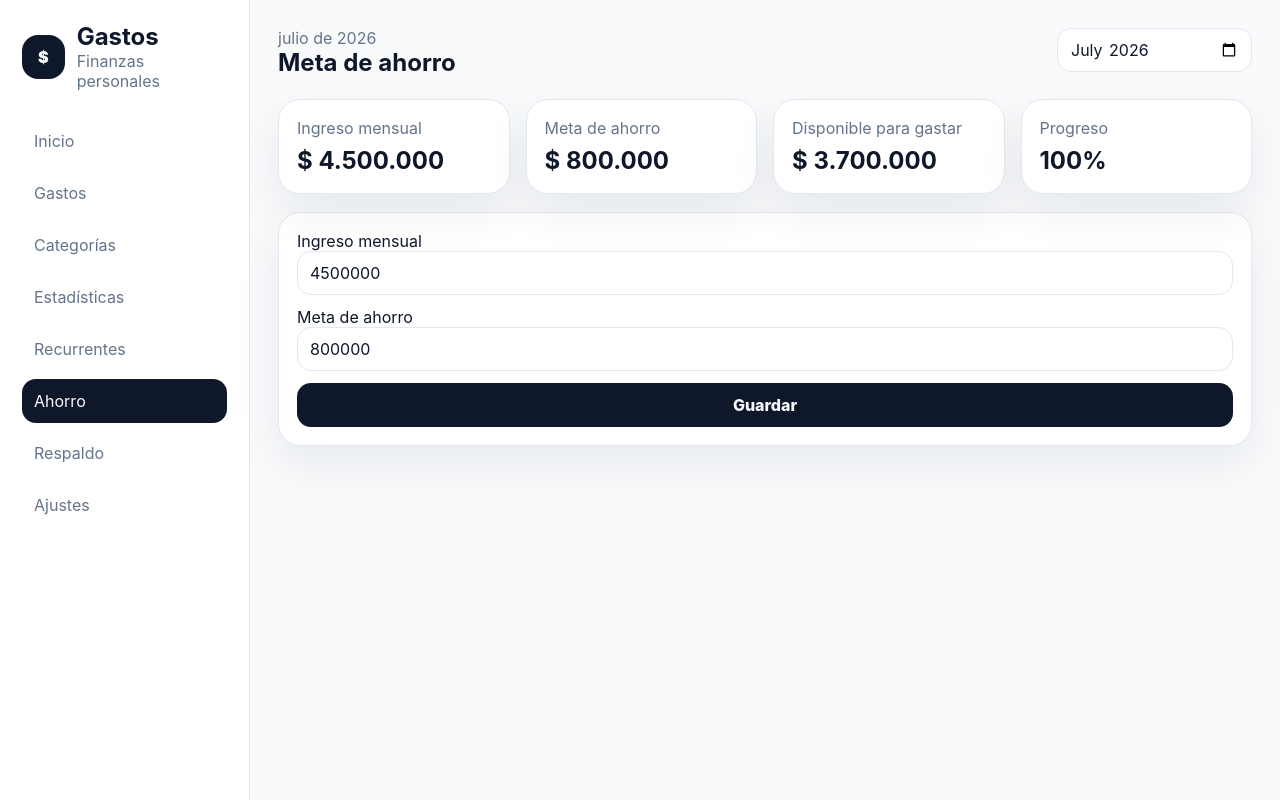
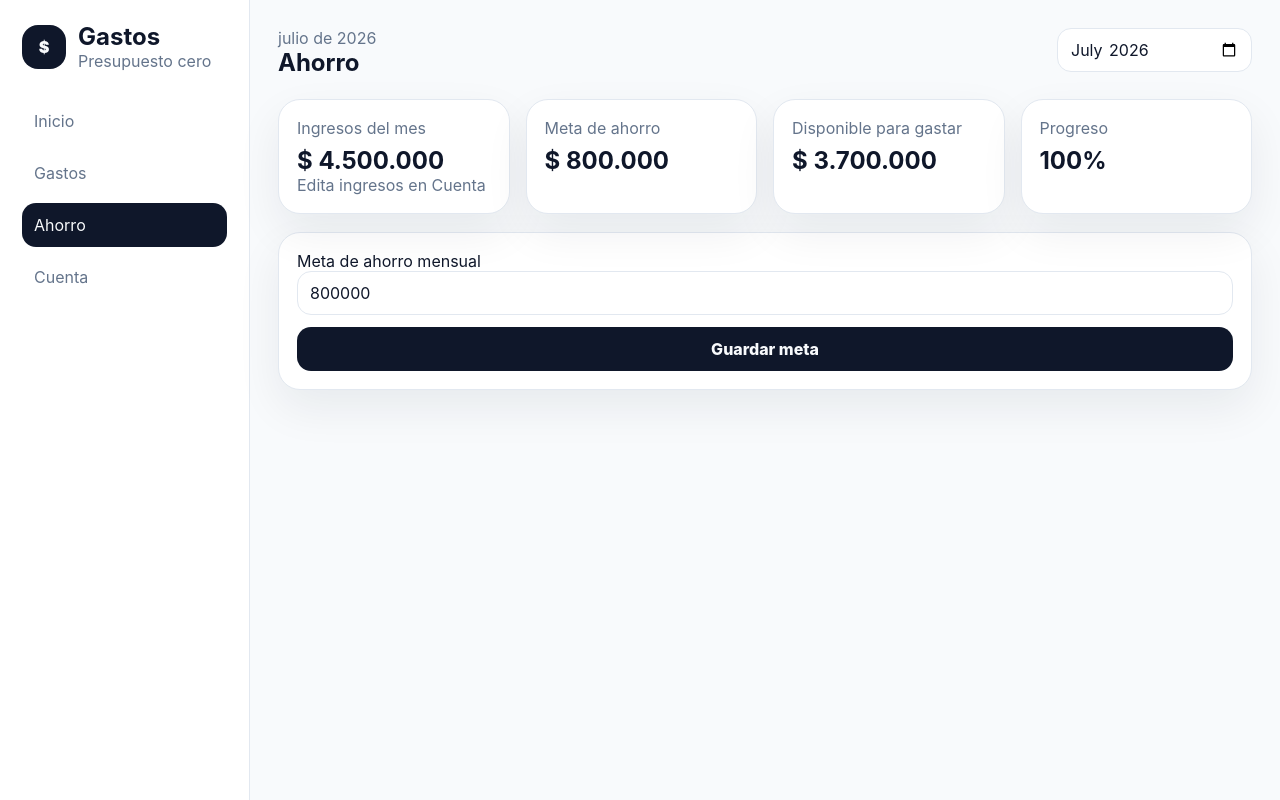
Before and after one commit to nicorl96-stack/Expense-tracker, a website: page index.html in a window 1280 px wide. Both pictures are taken after a click on the button "Ahorro". Drawn offline with Linux system fonts and the light colour scheme.

Commit message:
Update index.html
Cambio #2 a 4 pestañas

```diff
--- a/index.html
+++ b/index.html
@@ -10,47 +10,67 @@
 </head>
 <body>
   <div id="app"></div>
-  <script>
+    <script>
     var money = new Intl.NumberFormat('es-CO',{style:'currency',currency:'COP',maximumFractionDigits:0});
     var monthFmt = new Intl.DateTimeFormat('es-CO',{month:'long',year:'numeric'});
     var dateFmt = new Intl.DateTimeFormat('es-CO',{dateStyle:'medium'});
-    var initial = {view:'inicio',theme:'light',month:new Date().toISOString().slice(0,7),income:4500000,goal:800000,statsCategory:null,cats:[['Mercado','M',900000],['Transporte','T',320000],['Restaurantes','R',420000],['Entretenimiento','E',260000],['Compras','C',380000],['Hogar','H',500000],['Salud','S',250000],['Educación','Ed',280000],['Servicios','Sv',650000],['Otros','O',220000]].map(function(c,i){return{id:'c'+i,name:c[0],icon:c[1],budget:c[2]}}),expenses:[],recurring:[]};
+    var initial = {view:'inicio',accountSection:'ingresos',theme:'light',month:new Date().toISOString().slice(0,7),goal:800000,statsCategory:null,incomes:[{id:'salario',name:'Salario',amount:4500000}],cats:[['Mercado','M',900000],['Transporte','T',320000],['Restaurantes','R',420000],['Entretenimiento','E',260000],['Compras','C',380000],['Hogar','H',500000],['Salud','S',250000],['Educación','Ed',280000],['Servicios','Sv',650000],['Otros','O',220000]].map(function(c,i){return{id:'c'+i,name:c[0],icon:c[1],budget:c[2]}}),expenses:[],recurring:[]};
     var state = JSON.parse(localStorage.getItem('gastos-colombia-demo')||'null') || initial;
+    migrateState();
+    function migrateState(){
+      if(!Array.isArray(state.incomes)) state.incomes=[{id:'salario',name:'Salario',amount:Number(state.income||4500000)}];
+      if(!state.accountSection) state.accountSection='ingresos';
+      if(typeof state.statsCategory==='undefined') state.statsCategory=null;
+      var oldSections={'categorías':'categorias','categorÃ­as':'categorias','estadísticas':'estadisticas','estadÃ­sticas':'estadisticas',recurrentes:'recurrentes',respaldo:'respaldo',ajustes:'ajustes'};
+      if(oldSections[state.view]){state.accountSection=oldSections[state.view];state.view='cuenta'}
+      if(['inicio','gastos','ahorro','cuenta'].indexOf(state.view)===-1) state.view='inicio';
+      state.cats.forEach(function(c){c.name=cleanText(c.name)});
+      save();
+    }
+    function cleanText(text){return String(text).replaceAll('EducaciÃ³n','Educación').replaceAll('CategorÃ­a','Categoría').replaceAll('categorÃ­a','categoría').replaceAll('DescripciÃ³n','Descripción').replaceAll('informaciÃ³n','información')}
     function save(){localStorage.setItem('gastos-colombia-demo',JSON.stringify(state))}
     function monthExpenses(){return state.expenses.filter(function(e){return e.date.slice(0,7)===state.month})}
     function spentFor(id){return monthExpenses().filter(function(e){return e.cat===id}).reduce(function(a,e){return a+e.amount},0)}
     function totalSpent(){return monthExpenses().reduce(function(a,e){return a+e.amount},0)}
-    function totalBudget(){return state.cats.reduce(function(a,c){return a+c.budget},0)}
+    function totalIncome(){return state.incomes.reduce(function(a,i){return a+Number(i.amount||0)},0)}
+    function assignedBudget(){return state.cats.reduce(function(a,c){return a+Number(c.budget||0)},0)}
     function pct(a,b){return b?Math.round(a/b*100):0}
     function tone(v){return v>=100?'red':v>=80?'yellow':'green'}
-    if(typeof state.statsCategory==='undefined') state.statsCategory=null;
-    var nav=['inicio','gastos','categorías','estadísticas','recurrentes','ahorro','respaldo','ajustes'];
-    var titles={inicio:'Resumen mensual',gastos:'Gastos',categorías:'Categorías',estadísticas:'Estadísticas',recurrentes:'Gastos recurrentes',ahorro:'Meta de ahorro',respaldo:'Respaldo',ajustes:'Configuración'};
+    var nav=['inicio','gastos','ahorro','cuenta'];
+    var titles={inicio:'Resumen mensual',gastos:'Gastos',ahorro:'Ahorro',cuenta:'Cuenta'};
+    var accountLabels={ingresos:'Ingresos',categorias:'Categorías',estadisticas:'Estadísticas',recurrentes:'Recurrentes',respaldo:'Respaldo',ajustes:'Ajustes'};
     function cap(s){return s.charAt(0).toUpperCase()+s.slice(1)}
-    window.go=function(v){state.view=v;save();render()}; window.theme=function(){state.theme=state.theme==='dark'?'light':'dark';save();render()};
-    function shell(html){document.documentElement.dataset.theme=state.theme;document.getElementById('app').innerHTML='<div class="app"><aside class="side"><div class="brand"><div class="mark">$</div><div><h1>Gastos</h1><p class="muted">Finanzas personales</p></div></div><nav class="nav">'+nav.map(function(n){return '<button onclick="go(\''+n+'\')" class="'+(state.view===n?'active':'')+'">'+cap(n)+'</button>'}).join('')+'</nav></aside><main><div class="top"><div><p class="muted">'+monthFmt.format(new Date(state.month+'-01T00:00:00'))+'</p><h2>'+titles[state.view]+'</h2></div><div class="actions"><input type="month" value="'+state.month+'" onchange="state.month=this.value;save();render()"></div></div>'+html+'</main><nav class="tabs">'+nav.map(function(n){return '<button onclick="go(\''+n+'\')" class="'+(state.view===n?'active':'')+'">'+cap(n)+'</button>'}).join('')+'</nav></div>'}
+    window.go=function(v){state.view=v;save();render()};
+    window.goAccount=function(v){state.view='cuenta';state.accountSection=v;save();render()};
+    window.theme=function(){state.theme=state.theme==='dark'?'light':'dark';save();render()};
+    function shell(html){document.documentElement.dataset.theme=state.theme;document.getElementById('app').innerHTML='<div class="app"><aside class="side"><div class="brand"><div class="mark">$</div><div><h1>Gastos</h1><p class="muted">Presupuesto cero</p></div></div><nav class="nav">'+nav.map(function(n){return '<button onclick="go(\''+n+'\')" class="'+(state.view===n?'active':'')+'">'+cap(n)+'</button>'}).join('')+'</nav></aside><main><div class="top"><div><p class="muted">'+monthFmt.format(new Date(state.month+'-01T00:00:00'))+'</p><h2>'+titles[state.view]+'</h2></div><div class="actions"><input type="month" value="'+state.month+'" onchange="state.month=this.value;save();render()"></div></div>'+html+'</main><nav class="tabs">'+nav.map(function(n){return '<button onclick="go(\''+n+'\')" class="'+(state.view===n?'active':'')+'">'+cap(n)+'</button>'}).join('')+'</nav></div>'}
     function card(l,v,d){return '<article class="card"><p class="muted">'+l+'</p><strong>'+v+'</strong>'+(d?'<p class="muted">'+d+'</p>':'')+'</article>'}
     function catCard(c){var s=spentFor(c.id),p=pct(s,c.budget);return '<article class="row"><div class="rowMain"><div class="icon">'+c.icon+'</div><div><h3>'+c.name+'</h3><p class="muted">'+money.format(s)+' de '+money.format(c.budget)+'</p><div class="bar" style="--w:'+Math.min(p,100)+'%"><span></span></div></div></div><span class="pill '+tone(p)+'">'+p+'%</span></article>'}
-    function inicio(){var s=totalSpent(),b=totalBudget(),p=pct(s,b),ex=monthExpenses(),big=ex.slice().sort(function(a,b){return b.amount-a.amount})[0],top=state.cats.slice().sort(function(a,b){return spentFor(b.id)-spentFor(a.id)})[0];shell('<section class="hero"><p>Total gastado</p><div class="amount">'+money.format(s)+'</div><p>Presupuesto: '+money.format(b)+' · Disponible: '+money.format(b-s)+'</p><div class="bar" style="--w:'+Math.min(p,100)+'%"><span></span></div><p>Has usado el '+p+'% del presupuesto mensual.</p></section><section class="grid stats">'+card('Número de gastos',ex.length)+card('Promedio diario',money.format(s/Math.max(1,new Date().getDate())))+card('Mayor gasto',big?money.format(big.amount):money.format(0),big?big.desc:'')+card('Categoría principal',top?top.name:'Sin datos',top?money.format(spentFor(top.id)):'')+'</section><section class="grid">'+state.cats.map(catCard).join('')+'</section>')}
+    function inicio(){var spent=totalSpent(),income=totalIncome(),assigned=assignedBudget(),free=income-state.goal-assigned,available=income-state.goal-spent,used=pct(spent,income),ex=monthExpenses(),big=ex.slice().sort(function(a,b){return b.amount-a.amount})[0],top=state.cats.slice().sort(function(a,b){return spentFor(b.id)-spentFor(a.id)})[0];shell('<section class="hero"><p>Total gastado</p><div class="amount">'+money.format(spent)+'</div><p>Presupuesto mensual: '+money.format(income)+' · Disponible después de ahorro: '+money.format(available)+'</p><div class="bar" style="--w:'+Math.min(used,100)+'%"><span></span></div><p>Has usado el '+used+'% de tus ingresos del mes.</p></section><section class="grid stats">'+card('Ingresos del mes',money.format(income),'Se editan en Cuenta > Ingresos')+card('Número de gastos',ex.length)+card('Por asignar',money.format(free),'Ingresos - ahorro - categorías')+card('Mayor gasto',big?money.format(big.amount):money.format(0),big?big.desc:'')+'</section><section class="grid stats">'+card('Meta de ahorro',money.format(state.goal))+card('Presupuestado en categorías',money.format(assigned))+card('Categoría principal',top?top.name:'Sin datos',top?money.format(spentFor(top.id)):'')+card('Disponible real',money.format(available))+'</section><section class="grid">'+state.cats.map(catCard).join('')+'</section>')}
     function gastos(){shell('<section class="grid split"><form class="card" onsubmit="addExpense(event)"><label>Valor<input name="amount" type="number" min="1" step="1" required></label><label>Categoría<select name="cat">'+state.cats.map(function(c){return '<option value="'+c.id+'">'+c.name+'</option>'}).join('')+'</select></label><label>Descripción<input name="desc" required placeholder="Ej. Almuerzo"></label><label>Fecha<input name="date" type="date" value="'+new Date().toISOString().slice(0,10)+'" required></label><button class="btn">Guardar</button></form><section class="list">'+(monthExpenses().map(expenseRow).join('')||'<div class="empty">No hay gastos para mostrar.</div>')+'</section></section>')}
-    function expenseRow(e){var c=state.cats.find(function(c){return c.id===e.cat})||{};return '<article class="row"><div class="rowMain"><div class="icon">'+(c.icon||'$')+'</div><div><h3>'+e.desc+'</h3><p class="muted">'+(c.name||'Sin categoría')+' · '+dateFmt.format(new Date(e.date+'T00:00:00'))+'</p></div></div><div><strong>'+money.format(e.amount)+'</strong><button class="btn danger" onclick="delExpense(\''+e.id+'\')">Eliminar</button></div></article>'}
+    function expenseRow(e){var c=state.cats.find(function(c){return c.id===e.cat})||{};return '<article class="row"><div class="rowMain"><div class="icon">'+(c.icon||'COP')+'</div><div><h3>'+e.desc+'</h3><p class="muted">'+(c.name||'Sin categoría')+' · '+dateFmt.format(new Date(e.date+'T00:00:00'))+'</p></div></div><div><strong>'+money.format(e.amount)+'</strong><button class="btn danger" onclick="delExpense(\''+e.id+'\')">Eliminar</button></div></article>'}
     window.addExpense=function(e){e.preventDefault();var d=Object.fromEntries(new FormData(e.target));state.expenses.unshift({id:crypto.randomUUID(),amount:Number(d.amount),cat:d.cat,desc:d.desc,date:d.date});save();render()};
     window.delExpense=function(id){state.expenses=state.expenses.filter(function(e){return e.id!==id});save();render()};
-    function categorias(){shell('<form class="card" onsubmit="addCat(event)" style="margin-bottom:16px"><label>Nombre<input name="name" required></label><label>Ícono<input name="icon" placeholder="Ej. M, $, Casa" required></label><label>Presupuesto mensual<input name="budget" type="number" min="0" step="1" required></label><button class="btn">Guardar</button></form><section class="grid">'+state.cats.map(function(c){return catCard(c)+'<button class="btn danger" onclick="delCat(\''+c.id+'\')">Eliminar '+c.name+'</button>'}).join('')+'</section>')}
+    function ahorro(){var income=totalIncome(),spent=totalSpent(),saved=Math.max(0,income-spent),progress=pct(Math.min(saved,state.goal),state.goal),available=income-state.goal-spent;shell('<section class="grid stats">'+card('Ingresos del mes',money.format(income),'Edita ingresos en Cuenta')+card('Meta de ahorro',money.format(state.goal))+card('Disponible para gastar',money.format(available))+card('Progreso',progress+'%')+'</section><form class="card" onsubmit="saveSavings(event)"><label>Meta de ahorro mensual<input name="goal" type="number" min="0" step="1" value="'+state.goal+'"></label><button class="btn">Guardar meta</button></form>')}
+    window.saveSavings=function(e){e.preventDefault();var d=Object.fromEntries(new FormData(e.target));state.goal=Number(d.goal);save();render()};
+    function cuenta(){var sections=['ingresos','categorias','estadisticas','recurrentes','respaldo','ajustes'];shell('<section class="grid stats">'+sections.map(function(s){return '<button class="card" style="text-align:left;cursor:pointer" onclick="goAccount(\''+s+'\')"><p class="muted">Cuenta</p><strong>'+accountLabels[s]+'</strong></button>'}).join('')+'</section>'+accountContent())}
+    function accountContent(){return ({ingresos:ingresos,categorias:categorias,estadisticas:estadisticas,recurrentes:recurrentes,respaldo:respaldo,ajustes:ajustes})[state.accountSection]()}
+    function ingresos(){return '<section class="card"><h3>Ingresos</h3><p class="muted">Suma salario, trabajos extra u otros ingresos. Este total alimenta el presupuesto mensual de Inicio.</p><form onsubmit="addIncome(event)" style="margin-top:14px"><label>Nombre<input name="name" required placeholder="Ej. Salario"></label><label>Valor mensual<input name="amount" type="number" min="0" step="1" required></label><button class="btn">Agregar ingreso</button></form></section><section class="grid stats">'+card('Total ingresos',money.format(totalIncome()))+card('Meta de ahorro',money.format(state.goal))+card('Presupuesto categorías',money.format(assignedBudget()))+card('Por asignar',money.format(totalIncome()-state.goal-assignedBudget()))+'</section><section class="list">'+state.incomes.map(function(i){return '<article class="row"><div><h3>'+i.name+'</h3><p class="muted">Ingreso mensual</p></div><div><strong>'+money.format(i.amount)+'</strong><button class="btn danger" onclick="delIncome(\''+i.id+'\')">Eliminar</button></div></article>'}).join('')+'</section>'}
+    window.addIncome=function(e){e.preventDefault();var d=Object.fromEntries(new FormData(e.target));state.incomes.push({id:crypto.randomUUID(),name:d.name,amount:Number(d.amount)});save();render()};
+    window.delIncome=function(id){state.incomes=state.incomes.filter(function(i){return i.id!==id});save();render()};
+    function categorias(){return '<form class="card" onsubmit="addCat(event)" style="margin-bottom:16px"><label>Nombre<input name="name" required></label><label>Ícono<input name="icon" placeholder="Ej. M, $, Casa" required></label><label>Presupuesto mensual<input name="budget" type="number" min="0" step="1" required></label><button class="btn">Guardar</button></form><section class="grid">'+state.cats.map(function(c){return catCard(c)+'<button class="btn danger" onclick="delCat(\''+c.id+'\')">Eliminar '+c.name+'</button>'}).join('')+'</section>'}
     window.addCat=function(e){e.preventDefault();var d=Object.fromEntries(new FormData(e.target));state.cats.push({id:crypto.randomUUID(),name:d.name,icon:d.icon,budget:Number(d.budget)});save();render()};
     window.delCat=function(id){state.cats=state.cats.filter(function(c){return c.id!==id});state.expenses=state.expenses.filter(function(e){return e.cat!==id});save();render()};
-    function estadisticas(){var s=totalSpent(),b=totalBudget(),selected=state.cats.find(function(c){return c.id===state.statsCategory}),items=selected?monthExpenses().filter(function(e){return e.cat===selected.id}):[];shell('<section class="grid stats">'+card('Promedio diario',money.format(s/Math.max(1,new Date().getDate())))+card('Total de gastos',monthExpenses().length)+card('Presupuesto restante',money.format(b-s))+card('Uso del presupuesto',pct(s,b)+'%')+'</section><section class="grid">'+state.cats.map(function(c){return '<button class="card" style="text-align:left;cursor:pointer" onclick="showStatCat(\''+c.id+'\')"><p class="muted">'+c.name+'</p><strong>'+money.format(spentFor(c.id))+'</strong><p class="muted">Tocar para ver gastos</p></button>'}).join('')+'</section>'+(selected?'<section class="card" style="margin-top:16px"><div style="display:flex;justify-content:space-between;gap:12px;align-items:center;margin-bottom:14px"><div><p class="muted">Detalle de categoría</p><h3>'+selected.name+'</h3></div><button class="btn secondary" onclick="showStatCat(null)">Cerrar</button></div><section class="list">'+(items.map(expenseRow).join('')||'<div class="empty">No hay gastos en esta categoría durante el mes seleccionado.</div>')+'</section></section>':''))}
+    function estadisticas(){var s=totalSpent(),income=totalIncome(),selected=state.cats.find(function(c){return c.id===state.statsCategory}),items=selected?monthExpenses().filter(function(e){return e.cat===selected.id}):[];return '<section class="grid stats">'+card('Promedio diario',money.format(s/Math.max(1,new Date().getDate())))+card('Total de gastos',monthExpenses().length)+card('Disponible real',money.format(income-state.goal-s))+card('Uso de ingresos',pct(s,income)+'%')+'</section><section class="grid">'+state.cats.map(function(c){return '<button class="card" style="text-align:left;cursor:pointer" onclick="showStatCat(\''+c.id+'\')"><p class="muted">'+c.name+'</p><strong>'+money.format(spentFor(c.id))+'</strong><p class="muted">Tocar para ver gastos</p></button>'}).join('')+'</section>'+(selected?'<section class="card" style="margin-top:16px"><div style="display:flex;justify-content:space-between;gap:12px;align-items:center;margin-bottom:14px"><div><p class="muted">Detalle de categoría</p><h3>'+selected.name+'</h3></div><button class="btn secondary" onclick="showStatCat(null)">Cerrar</button></div><section class="list">'+(items.map(expenseRow).join('')||'<div class="empty">No hay gastos en esta categoría durante el mes seleccionado.</div>')+'</section></section>':'')}
     window.showStatCat=function(id){state.statsCategory=id;save();render()};
-    function recurrentes(){shell('<form class="card" onsubmit="addRec(event)"><label>Valor<input name="amount" type="number" required></label><label>Descripción<input name="desc" required></label><label>Frecuencia<select name="freq"><option>Mensual</option><option>Semanal</option><option>Personalizada</option></select></label><button class="btn">Guardar</button></form><section class="list" style="margin-top:16px">'+(state.recurring.map(function(r){return '<article class="row"><h3>'+r.desc+'</h3><strong>'+money.format(r.amount)+'</strong></article>'}).join('')||'<div class="empty">No hay gastos recurrentes.</div>')+'</section>')}
+    function recurrentes(){return '<form class="card" onsubmit="addRec(event)"><label>Valor<input name="amount" type="number" min="1" step="1" required></label><label>Descripción<input name="desc" required></label><label>Frecuencia<select name="freq"><option>Mensual</option><option>Semanal</option><option>Personalizada</option></select></label><button class="btn">Guardar</button></form><section class="list" style="margin-top:16px">'+(state.recurring.map(function(r){return '<article class="row"><h3>'+r.desc+'</h3><strong>'+money.format(r.amount)+'</strong></article>'}).join('')||'<div class="empty">No hay gastos recurrentes.</div>')+'</section>'}
     window.addRec=function(e){e.preventDefault();var d=Object.fromEntries(new FormData(e.target));state.recurring.push({id:crypto.randomUUID(),desc:d.desc,amount:Number(d.amount),freq:d.freq});save();render()};
-    function ahorro(){var available=state.income-state.goal,progress=pct(Math.min(state.goal,Math.max(0,state.income-totalSpent())),state.goal);shell('<section class="grid stats">'+card('Ingreso mensual',money.format(state.income))+card('Meta de ahorro',money.format(state.goal))+card('Disponible para gastar',money.format(available))+card('Progreso',progress+'%')+'</section><form class="card" onsubmit="saveSavings(event)"><label>Ingreso mensual<input name="income" type="number" value="'+state.income+'"></label><label>Meta de ahorro<input name="goal" type="number" value="'+state.goal+'"></label><button class="btn">Guardar</button></form>')}
-    window.saveSavings=function(e){e.preventDefault();var d=Object.fromEntries(new FormData(e.target));state.income=Number(d.income);state.goal=Number(d.goal);save();render()};
-    function respaldo(){shell('<section class="grid stats"><button class="btn" onclick="downloadBackup()">Exportar JSON</button><button class="btn secondary" onclick="downloadCsv()">Exportar CSV</button><label class="card">Importar respaldo<input type="file" accept="application/json" onchange="restoreBackup(event)"></label></section>')}
+    function respaldo(){return '<section class="grid stats"><button class="btn" onclick="downloadBackup()">Exportar JSON</button><button class="btn secondary" onclick="downloadCsv()">Exportar CSV</button><label class="card">Importar respaldo<input type="file" accept="application/json" onchange="restoreBackup(event)"></label></section>'}
     window.downloadBackup=function(){download('gastos-backup.json',JSON.stringify(state,null,2),'application/json')}; window.downloadCsv=function(){download('gastos.csv','descripcion,valor,fecha\n'+state.expenses.map(function(e){return e.desc+','+e.amount+','+e.date}).join('\n'),'text/csv')};
     function download(name,content,type){var a=document.createElement('a');a.href=URL.createObjectURL(new Blob([content],{type:type}));a.download=name;a.click();URL.revokeObjectURL(a.href)}
-    window.restoreBackup=async function(e){var f=e.target.files[0];if(!f)return;Object.assign(state,JSON.parse(await f.text()));save();render()};
-    function ajustes(){shell('<section class="card"><h3>Apariencia</h3><p class="muted">Activa modo claro u oscuro.</p><button class="btn secondary" onclick="theme()">'+(state.theme==='dark'?'Modo claro':'Modo oscuro')+'</button></section><section class="card" style="margin-top:16px"><h3>Privacidad</h3><p class="muted">Toda la información permanece en este dispositivo. No hay cuentas, servidor ni nube.</p></section>')}
-    function render(){({inicio:inicio,gastos:gastos,categorías:categorias,estadísticas:estadisticas,recurrentes:recurrentes,ahorro:ahorro,respaldo:respaldo,ajustes:ajustes})[state.view]()}
+    window.restoreBackup=async function(e){var f=e.target.files[0];if(!f)return;Object.assign(state,JSON.parse(await f.text()));migrateState();save();render()};
+    function ajustes(){return '<section class="card"><h3>Apariencia</h3><p class="muted">Activa modo claro u oscuro.</p><button class="btn secondary" onclick="theme()">'+(state.theme==='dark'?'Modo claro':'Modo oscuro')+'</button></section><section class="card" style="margin-top:16px"><h3>Privacidad</h3><p class="muted">Toda la información permanece en este dispositivo. No hay cuentas, servidor ni nube.</p></section>'}
+    function render(){({inicio:inicio,gastos:gastos,ahorro:ahorro,cuenta:cuenta})[state.view]()}
     render();
   </script>
 </body>
```
